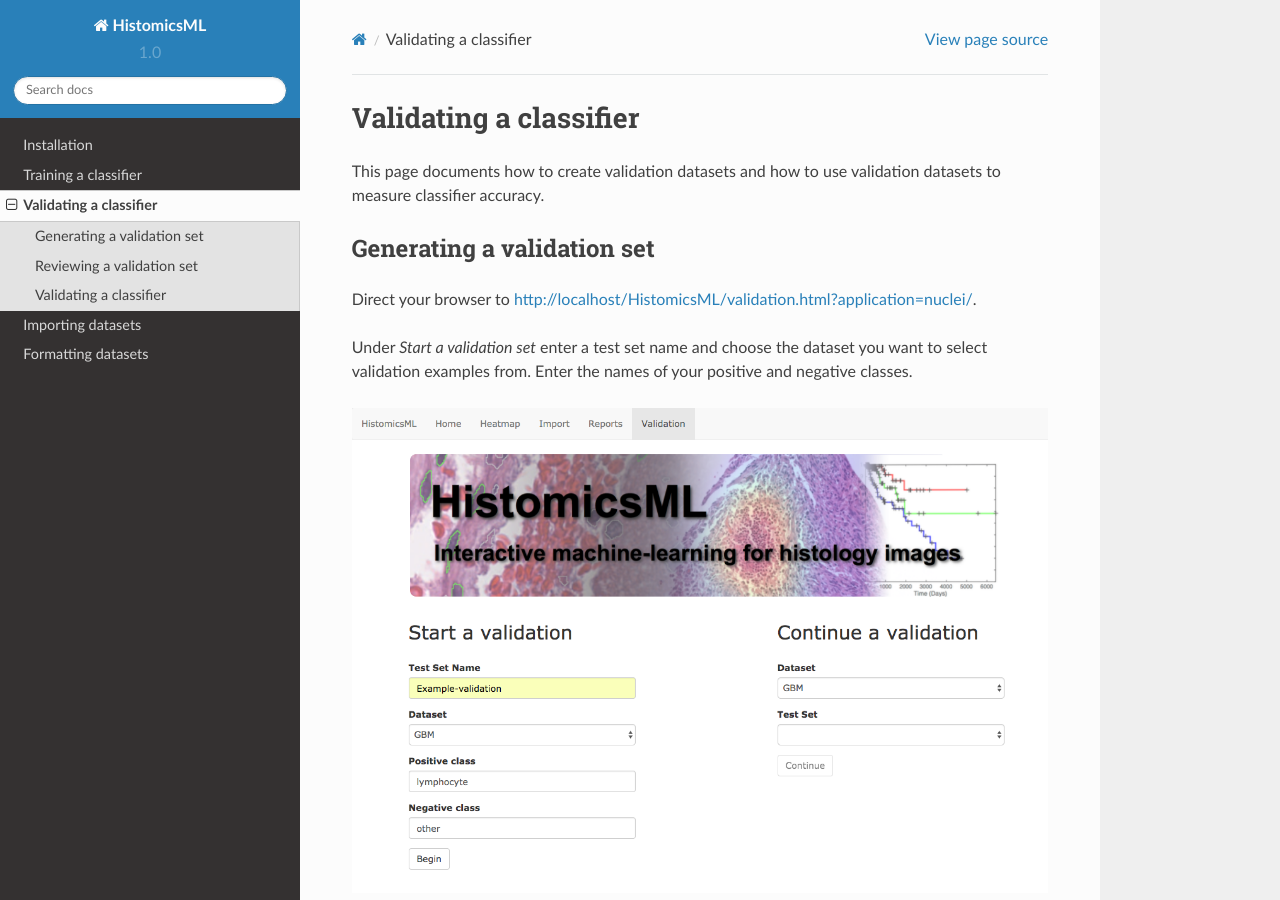
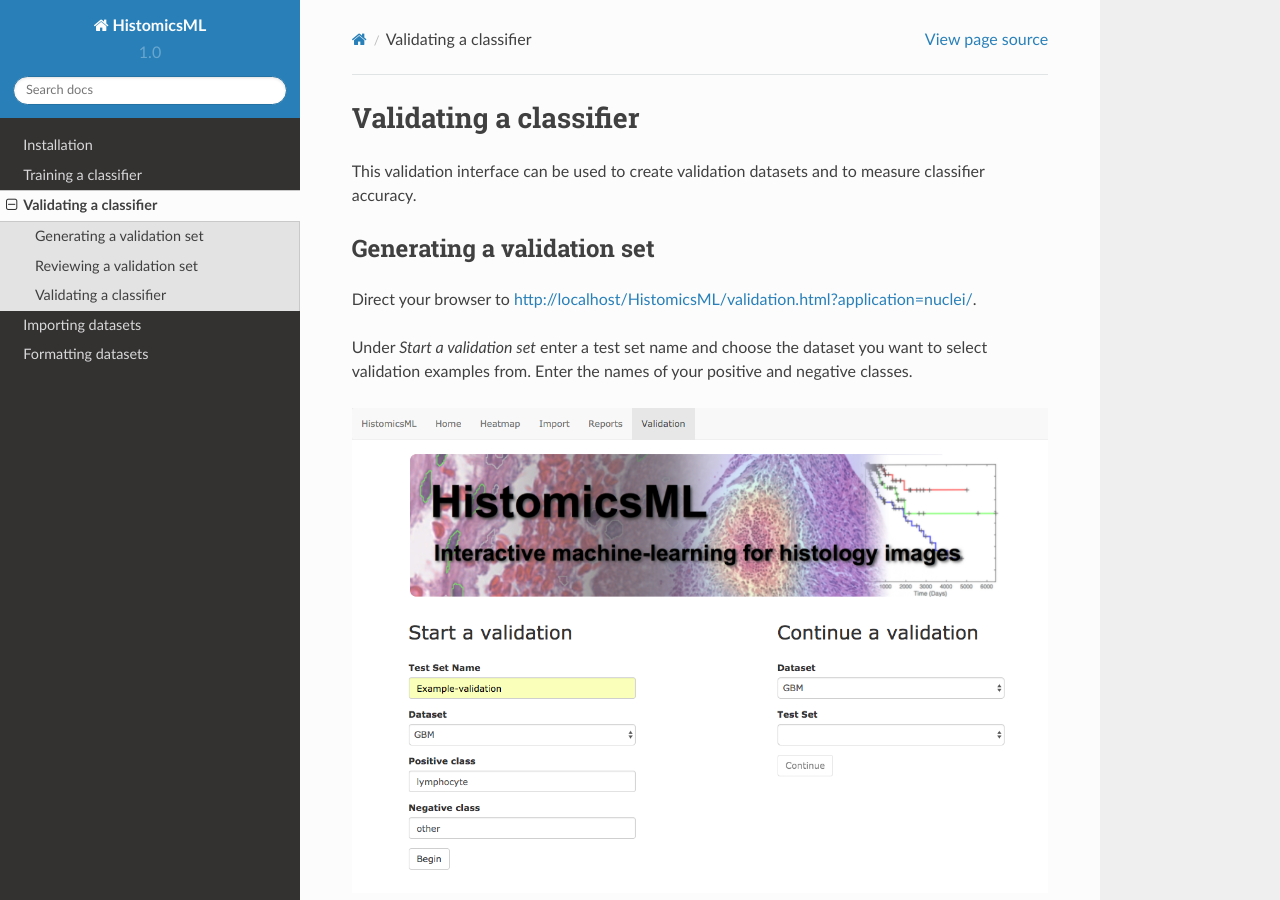
Before and after one commit to PathologyDataScience/HistomicsML, a Sphinx documentation site: the page built from docs/validation.rst, in a window 1280 px wide and 900 px high. Built offline with Sphinx 7.4.7 and the Read the Docs theme 2.0.0, drawn with Linux system fonts in a browser that asks for light colours.

Commit message:
Update validation.rst

```diff
--- a/docs/validation.rst
+++ b/docs/validation.rst
@@ -4,7 +4,7 @@
 Validating a classifier
 ============
 
-This page documents how to create validation datasets and how to use validation datasets to measure classifier accuracy.
+This validation interface can be used to create validation datasets and to measure classifier accuracy.
 
 
 Generating a validation set
```
